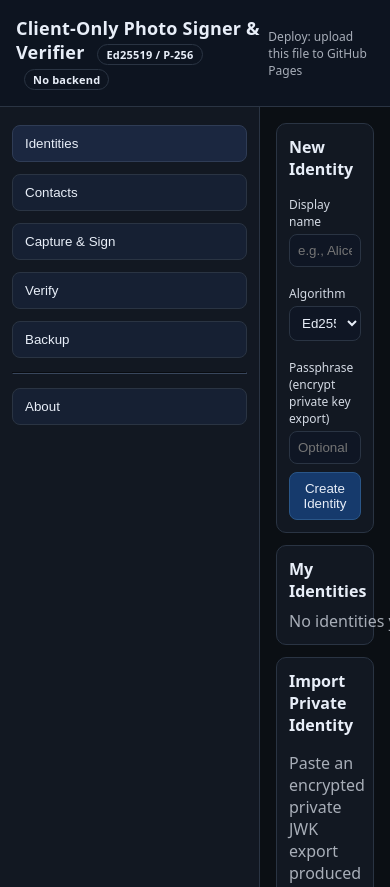
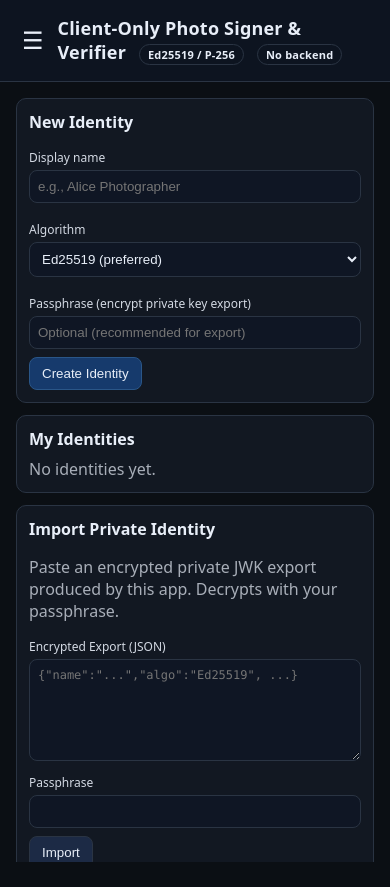
Before and after one commit to skmp/dimos, a website with bundled scripts: page index.html in a window 390 px wide. After the commit the page ends 862 px from the top, so only its background shows below. Built offline with nearby package versions, Linux system fonts and the light colour scheme.

Commit message:
Add mobile sidebar toggle

```diff
--- a/app.js
+++ b/app.js
@@ -150,7 +150,13 @@ async function verifySig(algo, pubKey, bytes, sig) {
 
 // ---------- UI Tabs ----------
 const tabs = $$('.tab');
-$$('nav button').forEach(btn => btn.addEventListener('click', () => switchTab(btn.dataset.tab)));
+$$('nav button').forEach(btn => btn.addEventListener('click', () => {
+  switchTab(btn.dataset.tab);
+  if (window.innerWidth <= 700) document.body.classList.remove('nav-open');
+}));
+$('#menu-btn').addEventListener('click', () => {
+  document.body.classList.toggle('nav-open');
+});
 function switchTab(id) {
   document.querySelector('nav button.active')?.classList.remove('active');
   $(`nav button[data-tab="${id}"]`).classList.add('active');
--- a/index.html
+++ b/index.html
@@ -9,6 +9,7 @@
 </head>
 <body>
 <header>
+  <button id="menu-btn" class="menu-btn">☰</button>
   <h1>Client-Only Photo Signer & Verifier <span class="pill">Ed25519 / P-256</span> <span class="pill">No backend</span></h1>
   <div class="host">Deploy: upload this file to GitHub Pages</div>
 </header>
--- a/style.css
+++ b/style.css
@@ -22,6 +22,15 @@ header {
   display:flex;
   align-items:center;
   justify-content:space-between;
+}
+header .menu-btn {
+  display:none;
+  background:none;
+  border:none;
+  color:var(--text);
+  font-size:24px;
+  margin-right:8px;
+  cursor:pointer;
 }
 header h1 {
   margin:0;
@@ -183,3 +192,31 @@ details { margin-top:8px; }
   padding:20px;
   text-align:center;
 }
+
+@media (max-width:700px) {
+  header {
+    justify-content:flex-start;
+  }
+  header .host {
+    display:none;
+  }
+  header .menu-btn {
+    display:block;
+  }
+  main {
+    grid-template-columns: 1fr;
+  }
+  nav {
+    position:fixed;
+    top:64px;
+    left:0;
+    bottom:0;
+    width:220px;
+    transform:translateX(-100%);
+    transition:transform .3s;
+    z-index:1000;
+  }
+  body.nav-open nav {
+    transform:translateX(0);
+  }
+}
```
